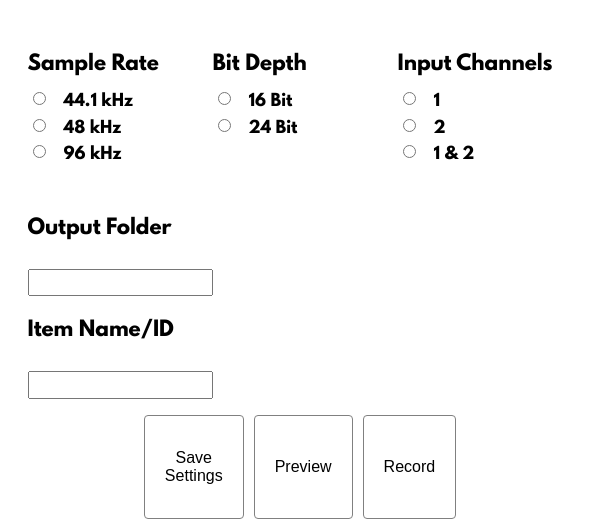
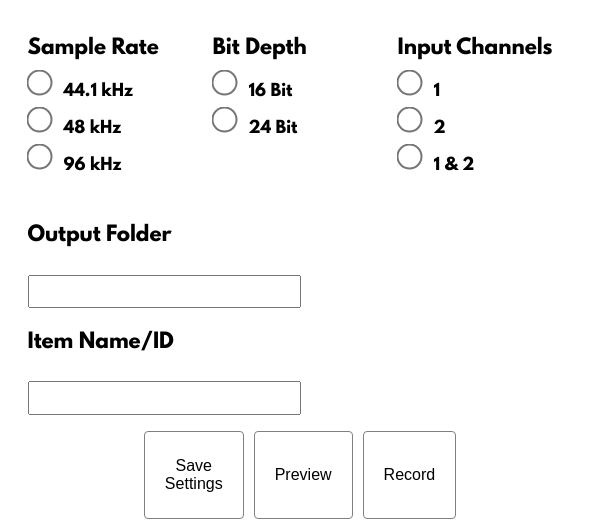
Before and after one commit to privatezero/gui-work, an Electron app: page app/index.html in a window 600 px wide. Shown: the part 273-800 px from the top of the page. Drawn offline with Linux system fonts and the light colour scheme; no server answers.

Commit message:
Making buttons even bigger

```diff
--- a/app/css/main.css
+++ b/app/css/main.css
@@ -40,12 +40,17 @@ form input {
     float: left;
     cursor: pointer;
     margin-right: 18px;
+    font-size: 1.25rem;
+}
+
+input[type='radio'] {
+    transform: scale(2);
 }
 
 form label {
     display: block;
     cursor: pointer;
-    padding-right: 6px;
+    padding: 0.33rem;
 }
 
 div {
```
